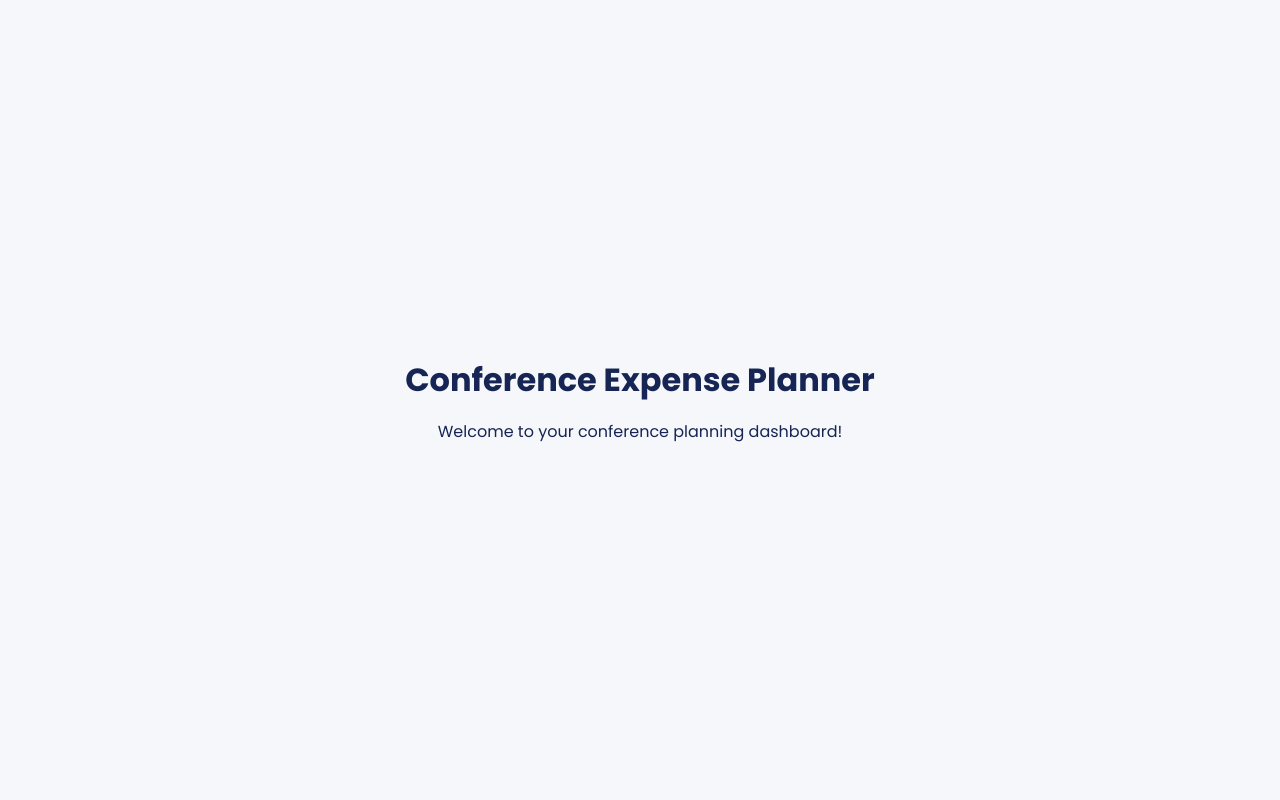
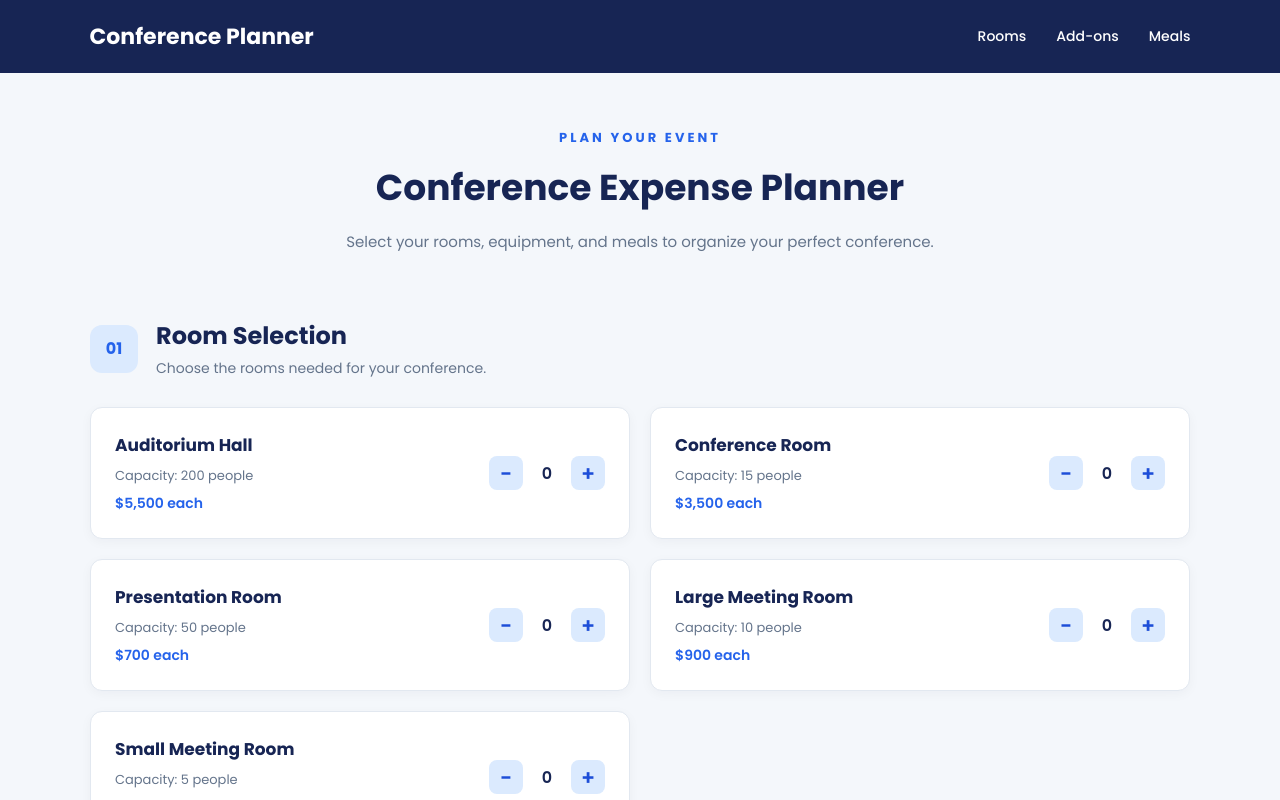
Before and after one commit to ravenpresado/Final-Project-React-App_Presado, a React (Vite) app: page / in a window 1280 px wide. Both pictures are taken after a click on the button "Get Started". Shown: the top 800 px of the page. Built offline with nearby package versions, Linux system fonts and the light colour scheme.

Commit message:
Add conference product selection page

```diff
--- a/src/App.css
+++ b/src/App.css
@@ -1,6 +1,245 @@
 
 #root {
   min-height: 100vh;
+}
+
+/* Planner Header */
+.planner-header {
+  background: #172554;
+  color: white;
+  padding: 20px 7%;
+  display: flex;
+  justify-content: space-between;
+  align-items: center;
+  gap: 20px;
+  position: sticky;
+  top: 0;
+  z-index: 100;
+}
+
+.planner-brand h2 {
+  font-size: 22px;
+  font-weight: 700;
+}
+
+.planner-nav {
+  display: flex;
+  gap: 30px;
+}
+
+.planner-nav a {
+  color: white;
+  text-decoration: none;
+  font-size: 14px;
+  font-weight: 500;
+  transition: 0.3s;
+}
+
+.planner-nav a:hover {
+  color: #93c5fd;
+}
+
+/* Main Container */
+.planner-page {
+  min-height: 100vh;
+  background: #f4f7fb;
+}
+
+.planner-container {
+  max-width: 1150px;
+  margin: auto;
+  padding: 55px 25px;
+}
+
+/* Page Title */
+.planner-title {
+  text-align: center;
+  margin-bottom: 65px;
+}
+
+.planner-subtitle {
+  color: #2563eb;
+  font-size: 13px;
+  font-weight: 700;
+  letter-spacing: 3px;
+  margin-bottom: 12px;
+}
+
+.planner-title h1 {
+  font-size: 36px;
+  color: #172554;
+  margin-bottom: 15px;
+}
+
+.planner-title p:last-child {
+  color: #64748b;
+  font-size: 15px;
+}
+
+/* Selection Sections */
+.selection-section {
+  margin-bottom: 65px;
+  scroll-margin-top: 100px;
+}
+
+.section-heading {
+  display: flex;
+  align-items: center;
+  gap: 18px;
+  margin-bottom: 28px;
+}
+
+.section-number {
+  background: #dbeafe;
+  color: #2563eb;
+  width: 48px;
+  height: 48px;
+  border-radius: 12px;
+  display: flex;
+  align-items: center;
+  justify-content: center;
+  font-weight: 700;
+}
+
+.section-heading h2 {
+  color: #172554;
+  font-size: 24px;
+  margin-bottom: 5px;
+}
+
+.section-heading p {
+  color: #64748b;
+  font-size: 14px;
+}
+
+/* Product Grid */
+.product-grid {
+  display: grid;
+  grid-template-columns: repeat(2, minmax(0, 1fr));
+  gap: 20px;
+}
+
+.product-card {
+  background: white;
+  border: 1px solid #e2e8f0;
+  border-radius: 12px;
+  padding: 24px;
+  display: flex;
+  justify-content: space-between;
+  align-items: center;
+  gap: 20px;
+  box-shadow: 0 3px 12px rgba(15, 23, 42, 0.04);
+  transition: 0.3s;
+}
+
+.product-card:hover {
+  box-shadow: 0 8px 20px rgba(15, 23, 42, 0.08);
+  transform: translateY(-2px);
+}
+
+.product-info h3 {
+  font-size: 17px;
+  color: #172554;
+  margin-bottom: 8px;
+}
+
+.product-capacity {
+  font-size: 13px;
+  color: #64748b;
+  margin-bottom: 7px;
+}
+
+.product-price {
+  color: #2563eb;
+  font-size: 14px;
+  font-weight: 600;
+}
+
+/* Quantity Controls */
+.quantity-controls {
+  display: flex;
+  align-items: center;
+  gap: 14px;
+}
+
+.quantity-btn {
+  width: 34px;
+  height: 34px;
+  border: none;
+  border-radius: 8px;
+  background: #dbeafe;
+  color: #1d4ed8;
+  font-size: 21px;
+  font-weight: 600;
+  transition: 0.3s;
+}
+
+.quantity-btn:hover {
+  background: #2563eb;
+  color: white;
+}
+
+.quantity {
+  min-width: 20px;
+  text-align: center;
+  font-weight: 600;
+  color: #172554;
+}
+
+/* Meals Input */
+.meal-card {
+  align-items: flex-start;
+}
+
+.meal-input {
+  display: flex;
+  flex-direction: column;
+  gap: 8px;
+  min-width: 120px;
+}
+
+.meal-input label {
+  font-size: 12px;
+  color: #64748b;
+}
+
+.meal-input input {
+  width: 100%;
+  padding: 10px;
+  border: 1px solid #cbd5e1;
+  border-radius: 7px;
+  font-family: inherit;
+  font-size: 14px;
+  outline: none;
+}
+
+.meal-input input:focus {
+  border-color: #2563eb;
+}
+
+/* Responsive Design */
+@media (max-width: 700px) {
+  .planner-header {
+    flex-direction: column;
+  }
+
+  .planner-nav {
+    gap: 18px;
+    flex-wrap: wrap;
+    justify-content: center;
+  }
+
+  .planner-title h1 {
+    font-size: 27px;
+  }
+
+  .product-grid {
+    grid-template-columns: 1fr;
+  }
+
+  .product-card {
+    padding: 18px;
+  }
 }
 
 .planner-placeholder {
--- a/src/App.jsx
+++ b/src/App.jsx
@@ -1,6 +1,7 @@
 
 import { useState } from 'react';
 import LandingPage from './components/LandingPage';
+import ProductSelection from './components/ProductSelection';
 import './App.css';
 
 function App() {
@@ -13,10 +14,7 @@ function App() {
           onGetStarted={() => setShowPlanner(true)}
         />
       ) : (
-        <div className="planner-placeholder">
-          <h1>Conference Expense Planner</h1>
-          <p>Welcome to your conference planning dashboard!</p>
-        </div>
+        <ProductSelection />
       )}
     </>
   );
--- /dev/null
+++ b/src/components/ProductSelection.jsx
@@ -0,0 +1,163 @@
+
+import { useDispatch, useSelector } from 'react-redux';
+import {
+  incrementItem,
+  decrementItem,
+  updateMealPeople,
+} from '../features/selections/selectionsSlice';
+
+function ProductSelection() {
+  const dispatch = useDispatch();
+  const { rooms, addOns, meals } = useSelector(
+    (state) => state.selections
+  );
+
+  const renderItems = (items, category) => (
+    <div className="product-grid">
+      {items.map((item, index) => (
+        <div className="product-card" key={item.name}>
+          <div className="product-info">
+            <h3>{item.name}</h3>
+
+            {item.capacity && (
+              <p className="product-capacity">
+                Capacity: {item.capacity} people
+              </p>
+            )}
+
+            <p className="product-price">
+              ${item.price.toLocaleString()} each
+            </p>
+          </div>
+
+          <div className="quantity-controls">
+            <button
+              className="quantity-btn"
+              onClick={() =>
+                dispatch(decrementItem({ category, index }))
+              }
+            >
+              −
+            </button>
+
+            <span className="quantity">
+              {item.quantity}
+            </span>
+
+            <button
+              className="quantity-btn"
+              onClick={() =>
+                dispatch(incrementItem({ category, index }))
+              }
+            >
+              +
+            </button>
+          </div>
+        </div>
+      ))}
+    </div>
+  );
+
+  return (
+    <div className="planner-page">
+
+      <header className="planner-header">
+        <div className="planner-brand">
+          <h2>Conference Planner</h2>
+        </div>
+
+        <nav className="planner-nav">
+          <a href="#rooms">Rooms</a>
+          <a href="#addons">Add-ons</a>
+          <a href="#meals">Meals</a>
+        </nav>
+      </header>
+
+      <main className="planner-container">
+
+        <div className="planner-title">
+          <p className="planner-subtitle">PLAN YOUR EVENT</p>
+          <h1>Conference Expense Planner</h1>
+          <p>
+            Select your rooms, equipment, and meals
+            to organize your perfect conference.
+          </p>
+        </div>
+
+        <section id="rooms" className="selection-section">
+          <div className="section-heading">
+            <span className="section-number">01</span>
+            <div>
+              <h2>Room Selection</h2>
+              <p>Choose the rooms needed for your conference.</p>
+            </div>
+          </div>
+
+          {renderItems(rooms, 'rooms')}
+        </section>
+
+        <section id="addons" className="selection-section">
+          <div className="section-heading">
+            <span className="section-number">02</span>
+            <div>
+              <h2>Add-ons Selection</h2>
+              <p>
+                Select the audio and visual equipment
+                for your presentations.
+              </p>
+            </div>
+          </div>
+
+          {renderItems(addOns, 'addOns')}
+        </section>
+
+        <section id="meals" className="selection-section">
+          <div className="section-heading">
+            <span className="section-number">03</span>
+            <div>
+              <h2>Meals Selection</h2>
+              <p>Enter the number of people for each meal.</p>
+            </div>
+          </div>
+
+          <div className="product-grid">
+            {meals.map((meal, index) => (
+              <div className="product-card meal-card" key={meal.name}>
+                <div className="product-info">
+                  <h3>{meal.name}</h3>
+                  <p className="product-price">
+                    ${meal.price.toLocaleString()} per person
+                  </p>
+                </div>
+
+                <div className="meal-input">
+                  <label htmlFor={`meal-${index}`}>
+                    Number of people
+                  </label>
+
+                  <input
+                    id={`meal-${index}`}
+                    type="number"
+                    min="0"
+                    value={meal.people}
+                    onChange={(event) =>
+                      dispatch(
+                        updateMealPeople({
+                          index,
+                          people: event.target.value,
+                        })
+                      )
+                    }
+                  />
+                </div>
+              </div>
+            ))}
+          </div>
+        </section>
+
+      </main>
+    </div>
+  );
+}
+
+export default ProductSelection;
```
